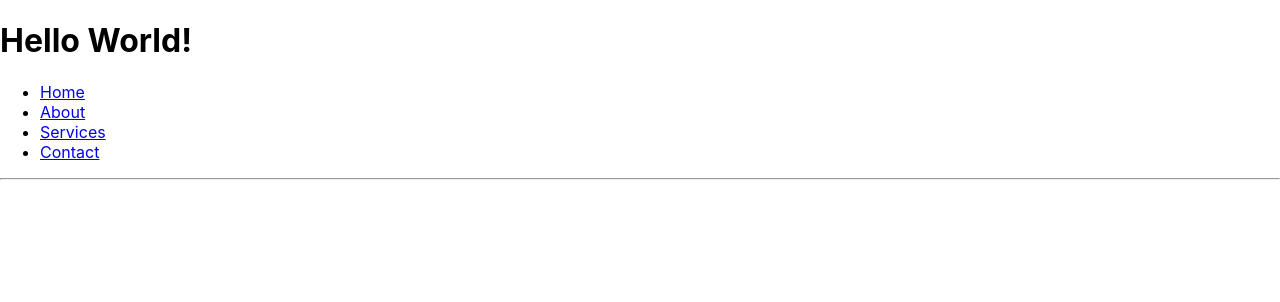
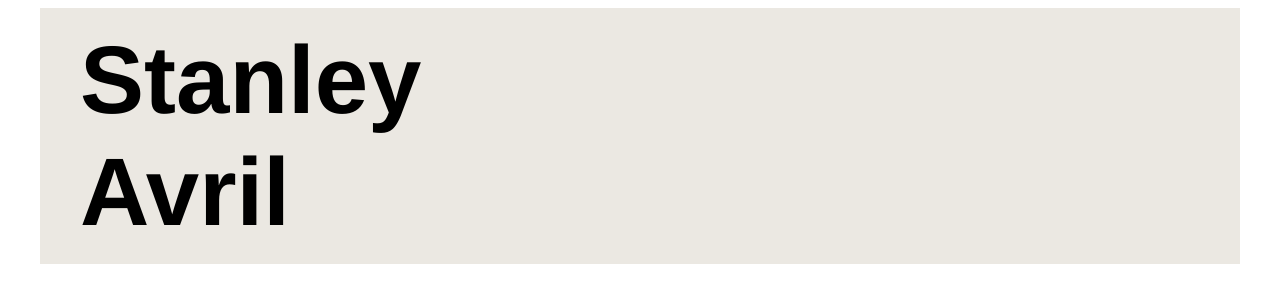
Before and after one commit to stanleyavril123/myPortfolio, a React (Create React App) app in the folder my-portfolio/: page / in a window 1280 px wide. Shown: the top 302 px of the page. Built offline with nearby package versions, Linux system fonts and the light colour scheme.

Commit message:
added theme logic

```diff
--- a/my-portfolio/package.json
+++ b/my-portfolio/package.json
@@ -3,6 +3,9 @@
   "version": "0.1.0",
   "private": true,
   "dependencies": {
+    "@emotion/react": "^11.13.3",
+    "@emotion/styled": "^11.13.0",
+    "@mui/material": "^6.1.6",
     "@testing-library/jest-dom": "^5.17.0",
     "@testing-library/react": "^13.4.0",
     "@testing-library/user-event": "^13.5.0",
--- a/my-portfolio/src/App.jsx
+++ b/my-portfolio/src/App.jsx
@@ -1,9 +1,36 @@
+import React from "react";
+import { Container, Grid2, Box} from '@mui/material';
 import Header from "./Header";
+
 
 function App() {
 
     return (
-        <Header/>
+        <Container maxWidth="lg"
+            sx={{
+                backgroundColor: 'primary.main'// Set background color directly
+            }}>
+            <Grid2 container spacing={2}>
+
+            {/* header */}
+
+            <Grid2 item xs={12}>
+                <Box
+                    sx={{
+                        width: '400px',
+                        padding: 2,
+                        wordWrap: 'break-word',       // Enable word breaking for long text
+                        overflowWrap: 'break-word',   // Alternative to ensure long words break
+                     }}
+                >
+                    <Header />
+                </Box>
+            </Grid2>
+
+
+            </Grid2>
+        </Container>
+
     );
 }
 
--- a/my-portfolio/src/Header.jsx
+++ b/my-portfolio/src/Header.jsx
@@ -1,19 +1,10 @@
+import React from "react";
+import { Typography } from "@mui/material";
 
-function Header() {
-    return (
-        <header>
-            <h1>Hello World!</h1>
-            <nav>
-                <ul>
-                    <li><a href="#">Home</a></li>
-                    <li><a href="#">About</a></li>
-                    <li><a href="#">Services</a></li>
-                    <li><a href="#">Contact</a></li>
-                </ul>
-            </nav>
-            <hr></hr>
-        </header>
-    )
-}
+const Header = () => (
+    <div>
+        <Typography variant="h1">Stanley Avril</Typography>
+    </div>
+)
 
-export default  Header
+export default Header;
--- a/my-portfolio/src/index.css
+++ /dev/null
@@ -1,13 +0,0 @@
-body {
-  margin: 0;
-  font-family: -apple-system, BlinkMacSystemFont, 'Segoe UI', 'Roboto', 'Oxygen',
-    'Ubuntu', 'Cantarell', 'Fira Sans', 'Droid Sans', 'Helvetica Neue',
-    sans-serif;
-  -webkit-font-smoothing: antialiased;
-  -moz-osx-font-smoothing: grayscale;
-}
-
-code {
-  font-family: source-code-pro, Menlo, Monaco, Consolas, 'Courier New',
-    monospace;
-}
--- /dev/null
+++ b/my-portfolio/src/styles/theme.js
@@ -0,0 +1,35 @@
+import { createTheme } from '@mui/material/styles';
+
+const theme = createTheme({
+  palette: {
+    primary: {
+      main: '#ebe8e2', // Customize your primary color
+    },
+    secondary: {
+      main: '#dc004e', // Customize your secondary color
+    },
+  },
+  typography: {
+    fontFamily: [
+      'Helvetica',
+      'Arial',
+      'sans-serif',
+    ].join(','),
+    h1: {
+        fontSize: '6rem', // Customize h1 font size
+        fontWeight: 1000, // Optional: set font weight
+      },
+      h2: {
+        fontSize: '2rem', // Customize h2 font size
+        fontWeight: 600,
+      },
+      body1: {
+        fontSize: '1rem', // Customize body1 font size
+      },
+      body2: {
+        fontSize: '0.875rem', // Customize body2 font size
+      },
+  }
+});
+
+export default theme;
```
Also changed, not shown: my-portfolio/src/index.jsx (+6 -2 lines), 1 other file (tests, documents, lock files or other folders).
